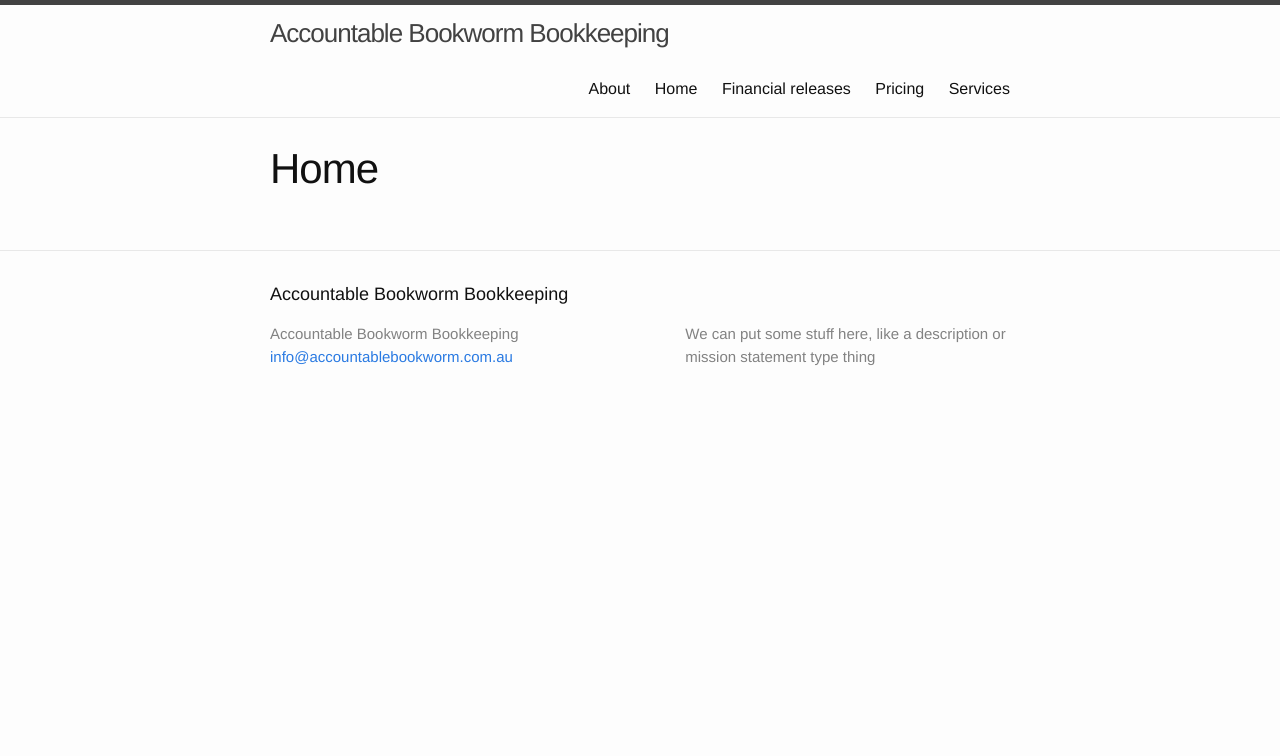
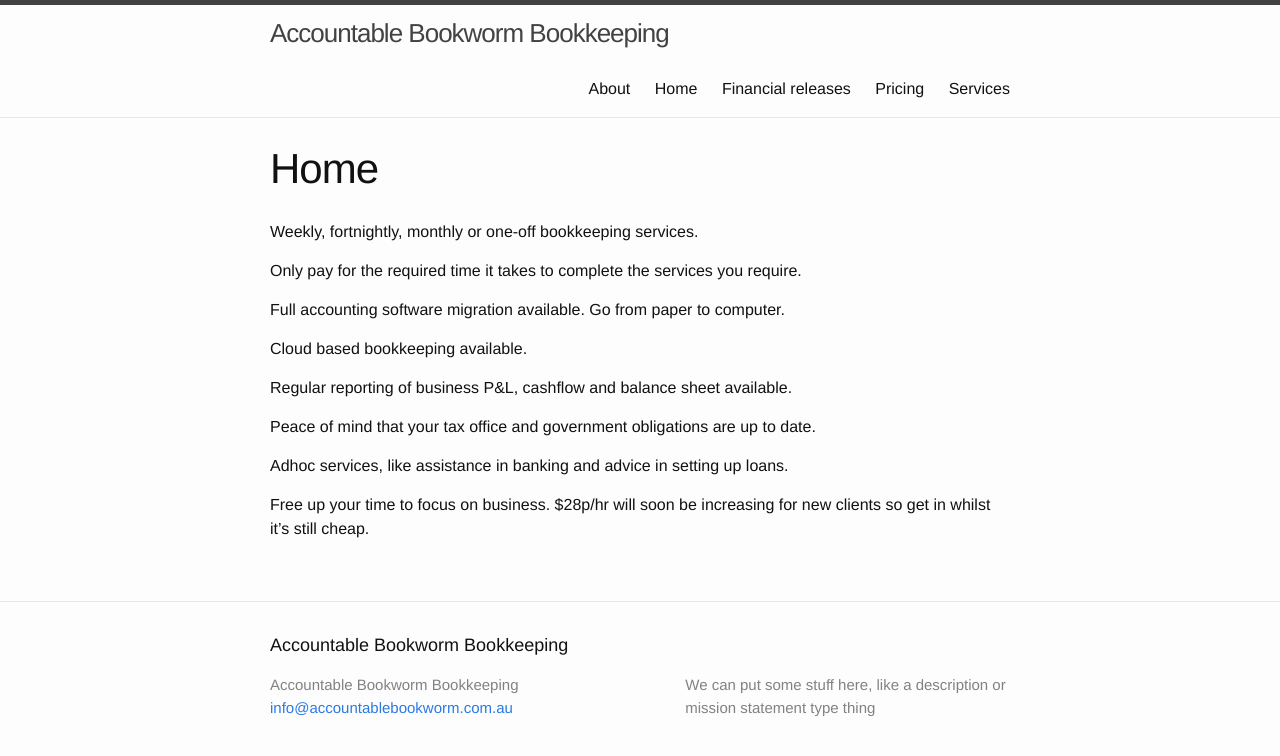
Before and after one commit to aivins/bookwormsite, a Jekyll site: the page built from home.md, in a window 1280 px wide. Shown: the top 756 px of the page. Built offline with Jekyll 4.4.1, drawn with Linux system fonts in a browser that asks for light colours.

Commit message:
Update from Forestry.io - home.md

```diff
--- a/home.md
+++ b/home.md
@@ -1,6 +1,20 @@
 ---
 title: Home
-date: '2016-07-08 00:38:16'
+date: '2016-07-08 00:38:00'
 layout: page
-draft: true
 ---
+Weekly, fortnightly, monthly or one-off bookkeeping services.
+
+Only pay for the required time it takes to complete the services you require.
+
+Full accounting software migration available. Go from paper to computer.
+
+Cloud based bookkeeping available.
+
+Regular reporting of business P&L, cashflow and balance sheet available.
+
+Peace of mind that your tax office and government obligations are up to date.
+
+Adhoc services, like assistance in banking and advice in setting up loans.
+
+Free up your time to focus on business. $28p/hr will soon be increasing for new clients so get in whilst it's still cheap.
```
